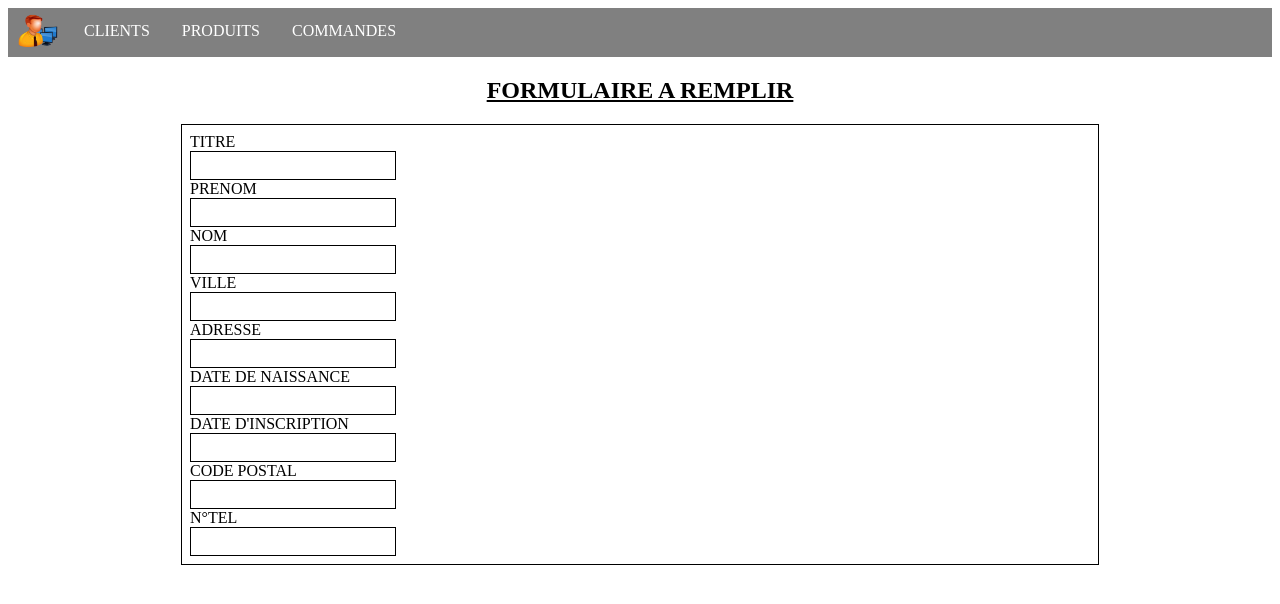
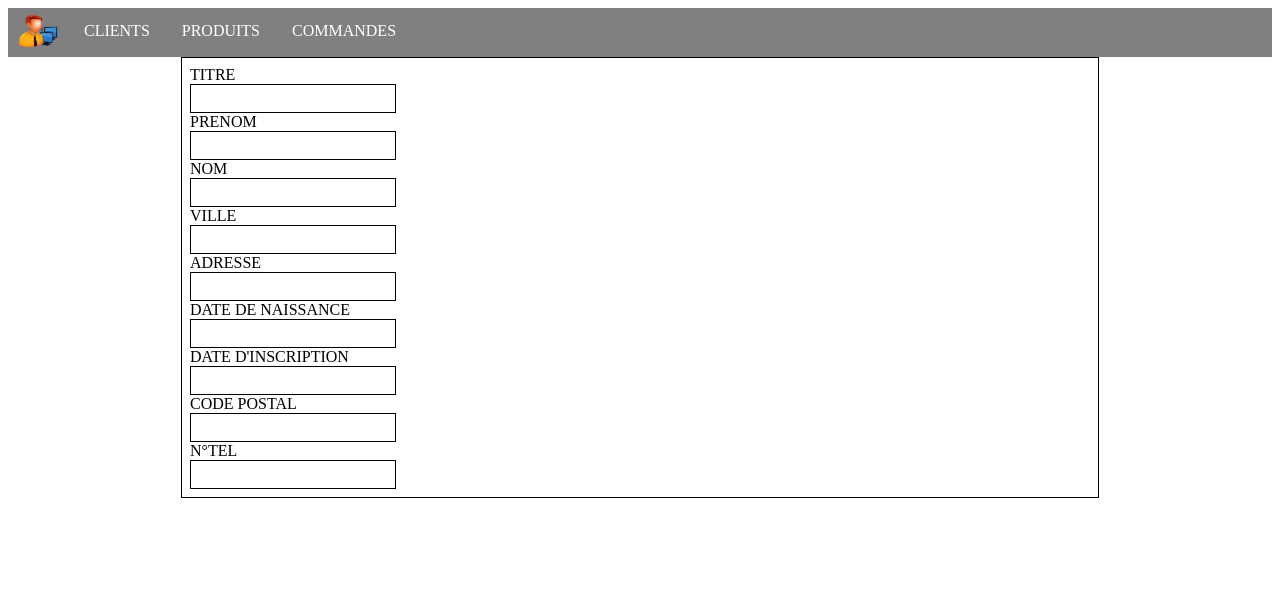
Before and after one commit to Emilie-dev/Projet-CRM, a website: page index.html in a window 1280 px wide. Drawn offline with nearby package versions, Linux system fonts and the light colour scheme.

Commit message:
First Commit

```diff
--- a/index.html
+++ b/index.html
@@ -18,37 +18,41 @@
 
 	<!-- FORMULAIRE -->
 
-	<h2>FORMULAIRE A REMPLIR</h2>
+	<!-- 	<h2>FORMULAIRE A REMPLIR</h2> -->
 
-	<form action="" method="" id="Form">
+	<form action="" method="">
 
+		<div>
 			<label for="Title">TITRE</label>
-			<input id="Title" type="" name="">
+			<input id="Title" type="text" name=""/>
 
 			<label for="firtName">PRENOM</label>
-			<input id="firstName" type="" name="">
+			<input id="firstName" type="" name=""/>
 
 			<label for="Name">NOM</label>
-			<input id="Name" type="" name="">
+			<input id="Name" type="" name=""/>
+		</div>
 
+		<div>
 			<label for="City">VILLE</label>
-			<input id="City" type="" name="">
+			<input id="City" type="" name=""/>
 
 			<label for="Address">ADRESSE</label>
-			<input id="Address" type="" name="">
+			<input id="Address" type="" name=""/>
 
 			<label for="birthDate">DATE DE NAISSANCE</label>
-			<input id="birthDate" type="" name="">
-
+			<input id="birthDate" type="" name=""/>
+		</div>
+		<div>
 			<label for="registrationDate">DATE D'INSCRIPTION</label>
-			<input id="registrationDate" type="" name="">
+			<input id="registrationDate" type="" name=""/>
 
 			<label for="postalCode">CODE POSTAL</label>
-			<input id="postalCode" type="" name="">
+			<input id="postalCode" type="" name=""/>
 
 			<label for="phoneNumber">N°TEL</label>
-			<input id="phoneNumber" type="" name="">
-
+			<input id="phoneNumber" type="" name=""/>
+		</div>
 <!-- 		<div id="Button">
 			<button type="submit">ENREGISTRER</button>
 		</div> -->
--- a/style.css
+++ b/style.css
@@ -43,6 +43,7 @@ form {
 	width: 900px;
 	padding: 8px;
 	border: 1px solid black;
+
 }
 
 label {
```
